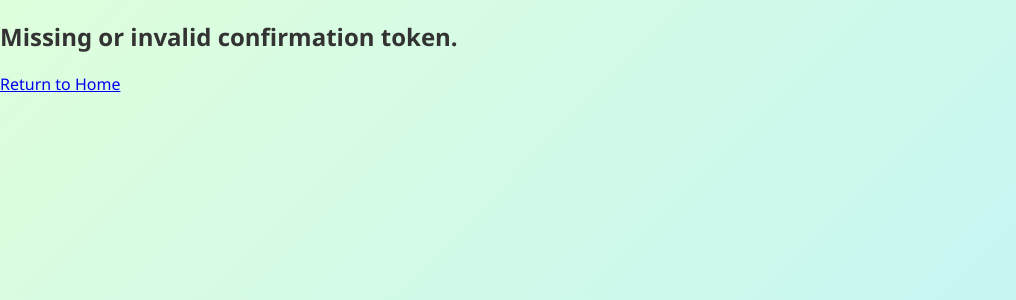
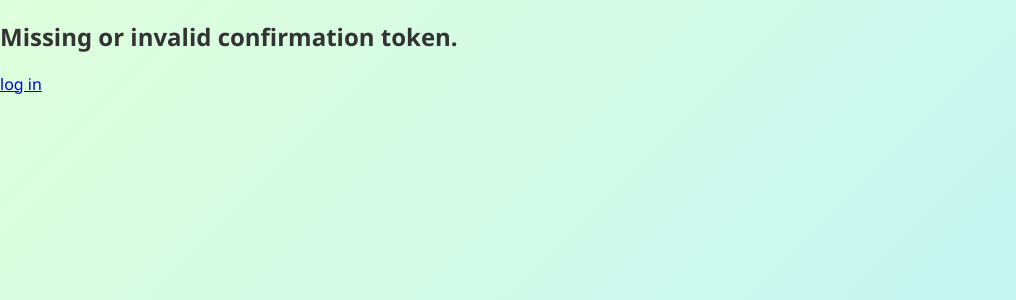
Before and after one commit to PresidentZach/photo_app, a Django app: page /confirm in a window 1280 px wide. Shown: the top 300 px of the page, without its empty margins (0-1016 px from the left). Run offline with Django 4.2, Linux system fonts and the light colour scheme; some libraries are stand-ins or nearby versions.

Commit message:
Code cleanup

```diff
--- a/src/app/templates/app/confirm.html
+++ b/src/app/templates/app/confirm.html
@@ -58,6 +58,7 @@
     handleConfirmation();
   </script>
 
-<a href="{% url 'index' %}">Return to Home</a>
+<a href="{% url 'login' %}">log in</a>
+
 </body>
 </html>
--- a/src/app/views.py
+++ b/src/app/views.py
@@ -83,14 +83,10 @@ def index(request):
             c = User()
             creator = c.get_id()
 
-            # TODO: Make sure we actually get the creator ID
             # Return error if we don't
             if creator is None:
-                print("Creator not found, ")
+                return render(request, "app/index.html", {"error": "CreatorID not found. Please log in."})
 
-                # TODO: Return error here
-
-                creator = "1dc54ee6-40ae-4d61-afb8-09958b911574"
 
             # Inserting tags into the database
             i = Photo(url=image_url, creator=creator, tags=tag_ids)
```
